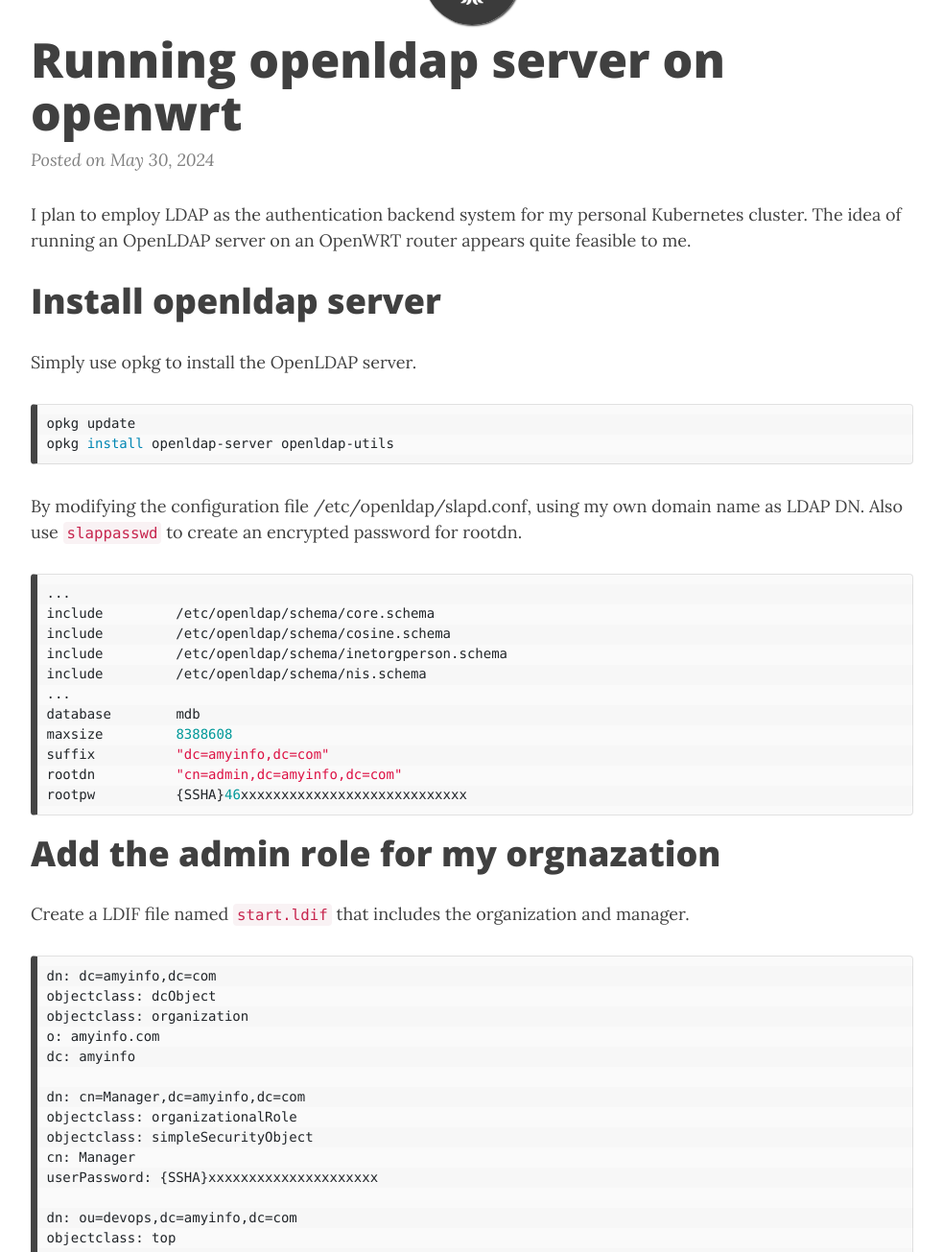
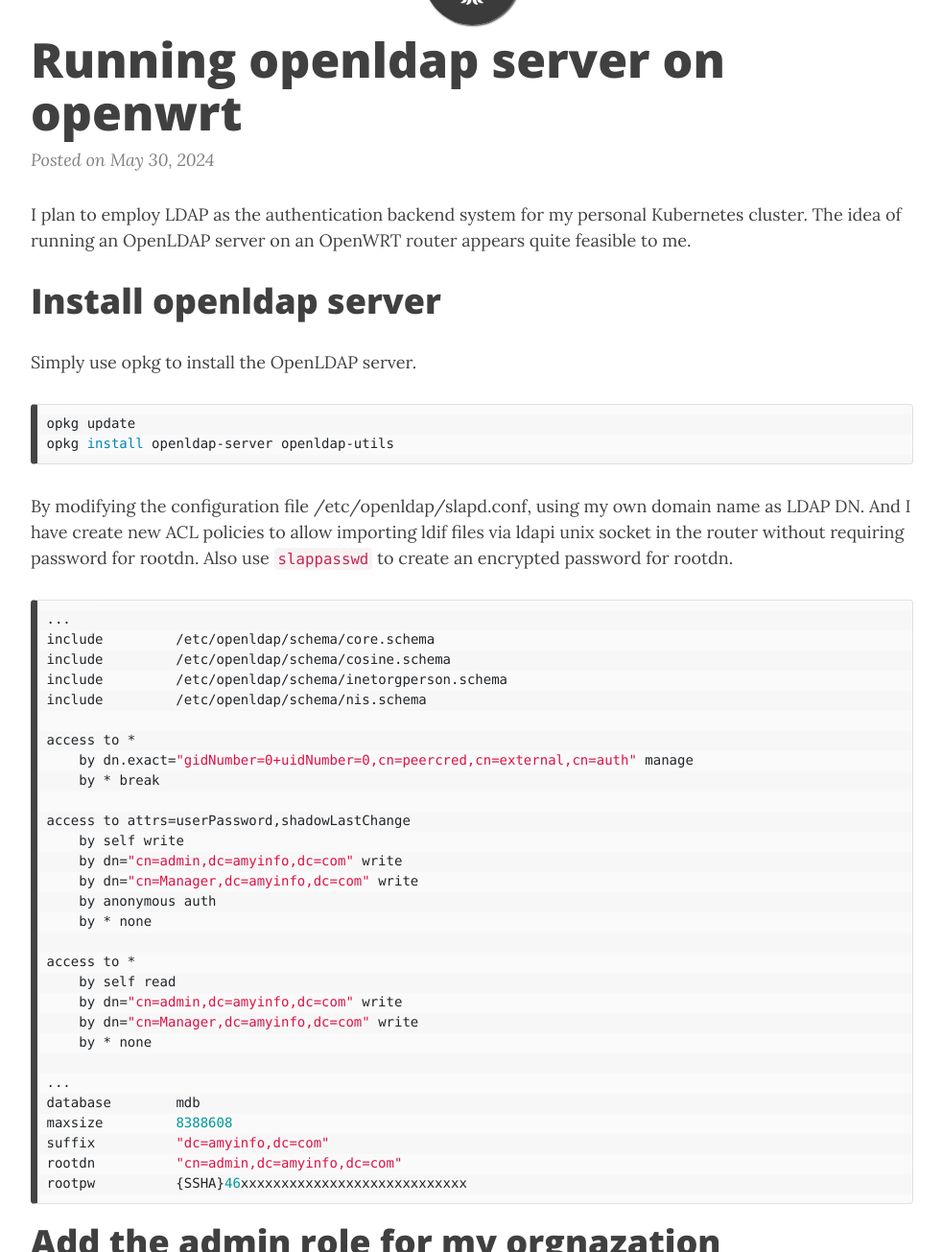
Before and after one commit to magichuihui/magichuihui.github.io, a Jekyll site: the page built from _posts/2024-05-30-openldap-on-openwrt.md, in a window 1280 px wide and 1400 px high, cut to the strip 95-1400 px from the top of the window. Shown: the whole strip at 96% size, without its empty margins (148-1131 px from the left). Built offline with Jekyll 4.4.1, drawn with Linux system fonts in a browser that asks for light colours; comment, search, counter and statistics services are not loaded.

Commit message:
feat: Add ACL policies for openldap

````diff
--- a/_posts/2024-05-30-openldap-on-openwrt.md
+++ b/_posts/2024-05-30-openldap-on-openwrt.md
@@ -17,7 +17,7 @@
 opkg install openldap-server openldap-utils
 ```
 
-By modifying the configuration file /etc/openldap/slapd.conf, using my own domain name as LDAP DN. Also use `slappasswd` to create an encrypted password for rootdn.
+By modifying the configuration file /etc/openldap/slapd.conf, using my own domain name as LDAP DN. And I have create new ACL policies to allow importing ldif files via ldapi unix socket in the router without requiring password for rootdn. Also use `slappasswd` to create an encrypted password for rootdn.
 
 
 ```conf
@@ -26,6 +26,24 @@
 include         /etc/openldap/schema/cosine.schema
 include         /etc/openldap/schema/inetorgperson.schema
 include         /etc/openldap/schema/nis.schema
+
+access to *
+    by dn.exact="gidNumber=0+uidNumber=0,cn=peercred,cn=external,cn=auth" manage
+    by * break
+
+access to attrs=userPassword,shadowLastChange
+    by self write
+    by dn="cn=admin,dc=amyinfo,dc=com" write
+    by dn="cn=Manager,dc=amyinfo,dc=com" write
+    by anonymous auth
+    by * none
+
+access to *
+    by self read
+    by dn="cn=admin,dc=amyinfo,dc=com" write
+    by dn="cn=Manager,dc=amyinfo,dc=com" write
+    by * none
+
 ...
 database        mdb
 maxsize         8388608
````
